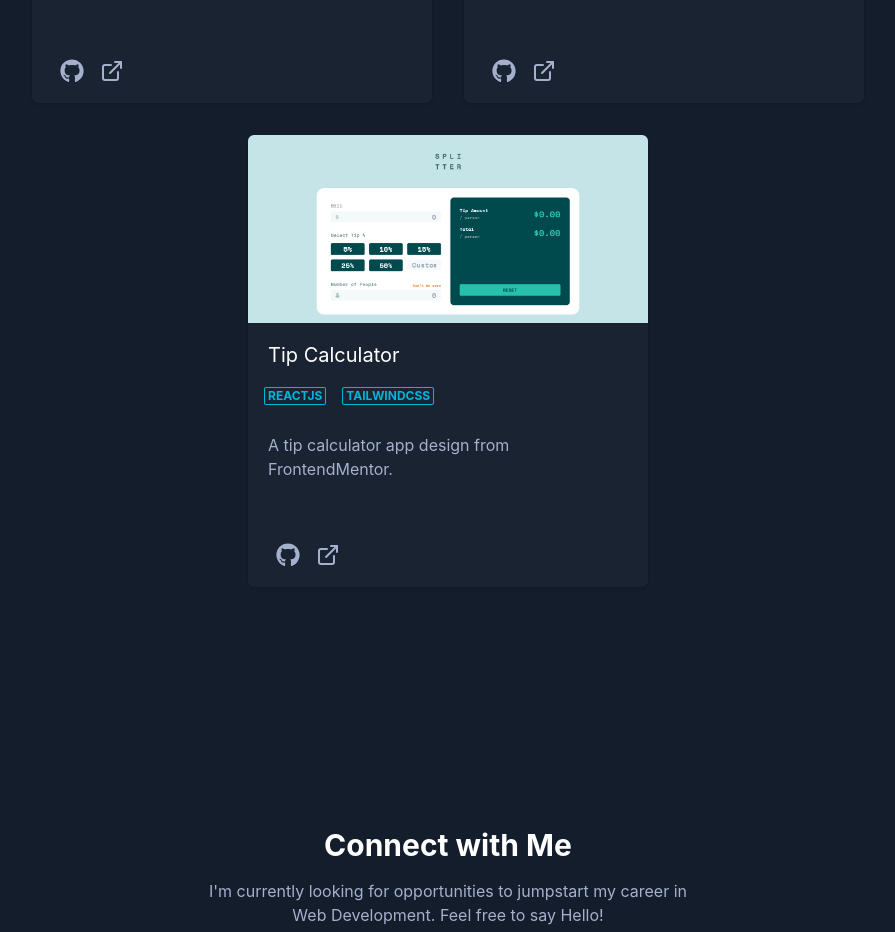
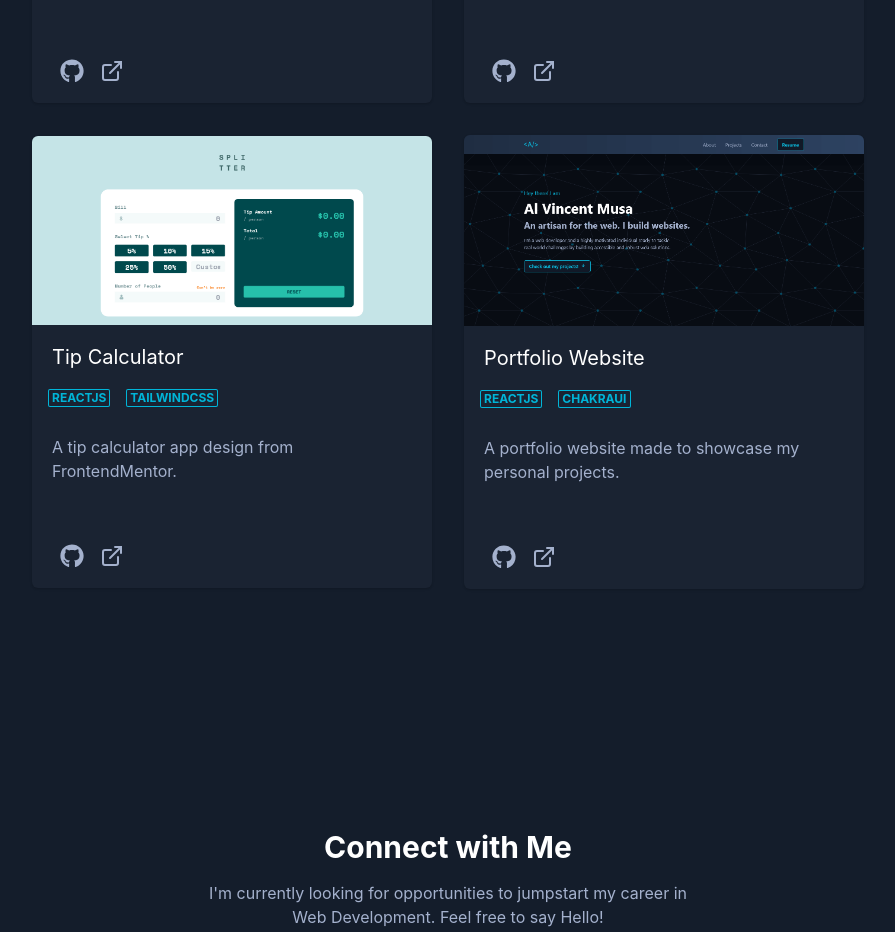
Before and after one commit to eeyvee-0x4d/portfolio, a React (Vite) app: page / in a window 1280 px wide. Shown: the part 1980-2912 px from the top of the page, without its empty margins (192-1087 px from the left). Built offline with nearby package versions, Linux system fonts and the light colour scheme.

Commit message:
updated assets

```diff
--- a/src/components/Projects.jsx
+++ b/src/components/Projects.jsx
@@ -21,6 +21,7 @@ import {
 import loopstudios from '../assets/loopstudios.png'
 import newsHomepage from '../assets/news-homepage.png'
 import tipCalculator from '../assets/tip-calculator.png'
+import portfolio from '../assets/portfolio.png'
 
 import { v4 as uuidv4} from 'uuid'
 
@@ -50,6 +51,14 @@ const Projects = () => {
       sourceCodeURL: 'https://github.com/eeyvee-0x4d/fmentor-tip-calculator',
       previewURL: 'https://bespoke-froyo-3a029c.netlify.app/',
       techStack: ['reactjs', 'tailwindcss']
+    },
+    {
+      name: 'Portfolio Website',
+      description: 'A portfolio website made to showcase my personal projects.',
+      image: portfolio,
+      sourceCodeURL: 'https://github.com/eeyvee-0x4d/portfolio',
+      previewURL: 'https://eeyvee-0x4d.github.io/portfolio/',
+      techStack: ['reactjs', 'chakraui']
     }
   ]
 
```
Also changed, not shown: src/assets/portfolio.png (added), 1 other file (tests, documents, lock files or other folders).
